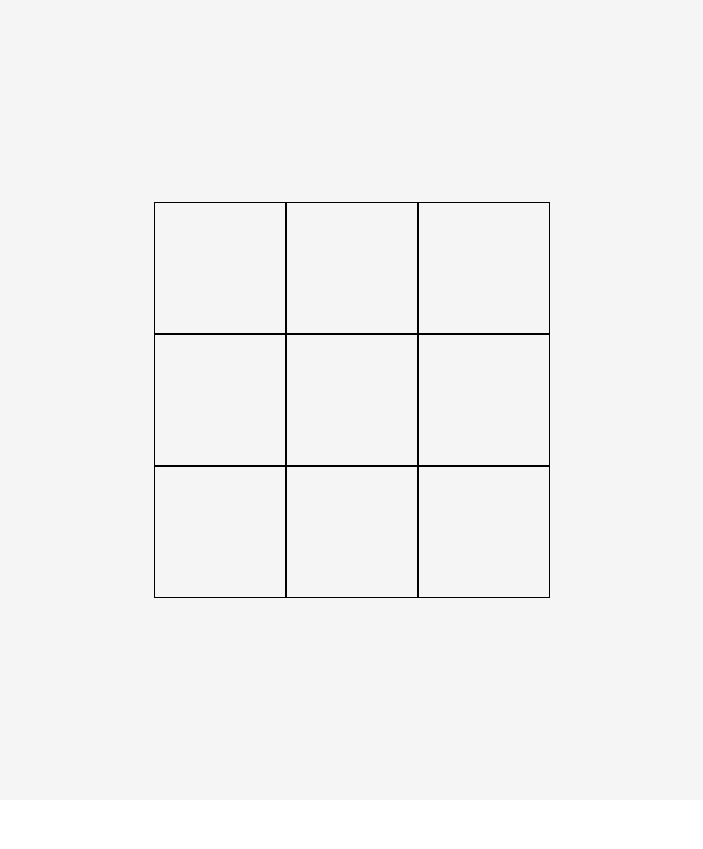
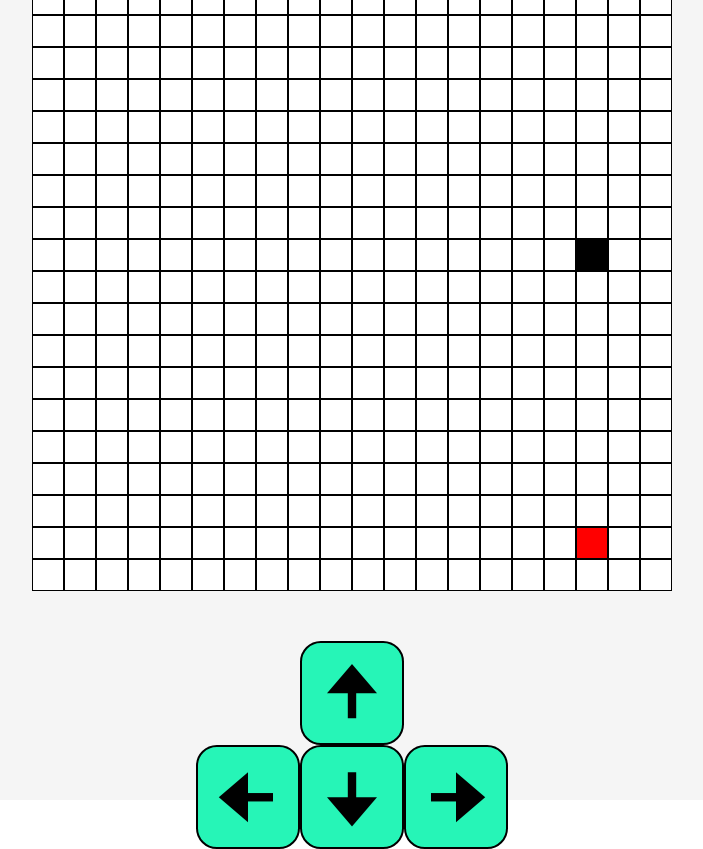
Before and after one commit to urec-programmec/arendelle2.0, a Vue app in the folder client/: page /game in a window 1280 px wide. Shown: the whole page, without its empty margins (288-991 px from the left). Before the commit the page ends 800 px from the top, so only its background shows below. Built offline with nearby package versions, Linux system fonts and the light colour scheme.

Commit message:
змейка не растёт

```diff
--- a/client/src/components/Game.vue
+++ b/client/src/components/Game.vue
@@ -1,22 +1,45 @@
 <template>
   <div class="pole">
     <div class="row" v-for="(row, i) in table" :key="i">
-      <div class="poloc_centr" @click="click(item)" v-for="(item, j) in row" :key="j">
-          <div class="krug" :style="{'background': item.c === 1 ? 'red' : 'blue' , opacity: getOpacity(item.v)}"></div>
+      <div class="poloc_centr" v-for="(item, j) in row" :key="j" :style="{background: estz(item)}">
+      </div>
+    </div>
+    <div class="panel">
+      <div class="panel_pust"></div>
+      <div class="panel_class" @click="sneik_napr('t')">
+        <i class='bx bxs-up-arrow-alt' ></i>
+      </div>
+      <div class="panel_pust"></div>
+      <div class="panel_class" @click="sneik_napr('l')">
+        <i class='bx bxs-left-arrow-alt' ></i>
+      </div>
+      <div class="panel_class" @click="sneik_napr('b')">
+        <i class='bx bxs-down-arrow-alt' ></i>
+      </div>
+      <div class="panel_class" @click="sneik_napr('r')">
+        <i class='bx bxs-right-arrow-alt' ></i>
       </div>
     </div>
   </div>
 </template>
-
 <script>
-
 export default {
   name: 'Game',
   data () {
     return {
       type: 1,
       table: [],
-      size: 3
+      size: 20,
+      time: 250,
+      zmey: {
+        x: -1,
+        y: -1,
+        napr: 'r'
+      },
+      yabloko: {
+        xya: -1,
+        yya: -1
+      }
     }
   },
   methods: {
@@ -27,103 +50,119 @@ export default {
         let row = []
         for (let j = 0; j < this.size; j++) {
           row.push({
-            v: false,
-            c: '',
             x: j,
             y: i
           })
         }
         this.table.push(row)
       }
+      this.zmey.x = Math.floor(Math.random() * this.size)
+      this.zmey.y = Math.floor(Math.random() * this.size)
+      this.poedan()
     },
-    click (item) {
-      if (!item.v) {
-        item.c = this.type
-        item.v = true
+    estz (item) {
+      if (item.y === this.zmey.y && item.x === this.zmey.x) {
+        return 'black'
+      } else if (item.y === this.yabloko.yya && item.x === this.yabloko.xya) {
+        return 'red'
       } else {
-        return
-      }
-      if (this.type === 1) {
-        this.type = 2
-      } else {
-        this.type = 1
-      }
-      this.win2_0(item.x, item.y)
-    },
-    win2_0 (x, y) {
-      return this.win(x, y, x, y + 1, x, y + 2) ||
-        this.win(x, y, x, y - 1, x, y - 2) ||
-        this.win(x, y, x + 1, y, x + 2, y) ||
-        this.win(x, y, x - 1, y, x - 2, y) ||
-        this.win(x, y, x + 1, y + 1, x + 2, y + 2) ||
-        this.win(x, y, x - 1, y + 1, x - 2, y + 2) ||
-        this.win(x, y, x + 1, y - 1, x + 2, y - 2) ||
-        this.win(x, y, x - 1, y - 1, x - 2, y - 2) ||
-        this.win(x, y + 1, x, y, x, y - 1) ||
-        this.win(x + 1, y, x, y, x - 1, y) ||
-        this.win(x + 1, y + 1, x, y, x - 1, y - 1) ||
-        this.win(x - 1, y + 1, x, y, x + 1, y - 1)
-    },
-    win (x1, y1, x2, y2, x3, y3) {
-      if (x1 < 0 || x1 >= this.size || x2 < 0 || x2 >= this.size || x3 < 0 || x3 >= this.size || y1 < 0 || y1 >= this.size || y2 < 0 || y2 >= this.size || y3 < 0 || y3 >= this.size) {
-        return false
-      }
-      let itr1 = this.table[y1][x1]
-      let itr2 = this.table[y2][x2]
-      let itr3 = this.table[y3][x3]
-      if (itr1.v && itr2.v && itr3.v) {
-        if (itr1.c === 1 && itr2.c === 1 && itr3.c === 1) {
-          setTimeout(() => {
-            alert('Победил красный петух')
-            this.reset()
-          }, 0)
-        }
-        if (itr1.c === 2 && itr2.c === 2 && itr3.c === 2) {
-          setTimeout(() => {
-            alert('Победил синий петух')
-            this.reset()
-          }, 0)
-        }
+        return 'white'
       }
     },
-    getOpacity (a) {
-      if (a === true) {
-        return 1
-      } else {
-        return 0
-      }
+    sneik_pereh () {
+      setInterval(() => {
+        if (this.zmey.y === this.yabloko.yya && this.zmey.x === this.yabloko.xya) {
+          this.poedan()
+        }
+        if (this.zmey.napr === 'r') {
+          if (this.zmey.x === this.size - 1) {
+            this.zmey.x = 0
+          } else {
+            this.zmey.x++
+          }
+        }
+        if (this.zmey.napr === 'l') {
+          if (this.zmey.x === 0) {
+            this.zmey.x = this.size - 1
+          } else {
+            this.zmey.x--
+          }
+        }
+        if (this.zmey.napr === 'b') {
+          if (this.zmey.y === this.size - 1) {
+            this.zmey.y = 0
+          } else {
+            this.zmey.y++
+          }
+        }
+        if (this.zmey.napr === 't') {
+          if (this.zmey.y === 0) {
+            this.zmey.y = this.size - 1
+          } else {
+            this.zmey.y--
+          }
+        }
+      }, this.time)
+    },
+    sneik_napr (napr) {
+      this.zmey.napr = napr
+    },
+    poedan () {
+      this.yabloko.xya = Math.floor(Math.random() * this.size)
+      this.yabloko.yya = Math.floor(Math.random() * this.size)
+      console.log(this.yabloko.xya, this.yabloko.yya)
     }
   },
   mounted () {
     this.reset()
+    this.sneik_pereh()
   }
 }
 </script>
 
 <style scoped>
+@import url('https://unpkg.com/boxicons@2.0.7/css/boxicons.min.css');
+
 .row {
   display: flex;
   align-items: center;
   justify-content: center;
 }
-.poloc_centr:hover, .poloc_right:hover, .poloc_bottom:hover, .poloc_top:hover, .poloc_left:hover {
+.panel_pust {
+  display: flex;
+  width: 100px;
+  height: 100px;
+  border: 2px solid whitesmoke;
+  background: whitesmoke;
+}
+.panel_class {
+  border: 2px solid black;
+  background: #26f5b7;
+  width: 100px;
+  height: 100px;
+  display: flex;
+  border-radius: 20%;
+  font-size: 100px;
+}
+.panel {
+  width: 312px;
+  height: 212px;
+  display: flex;
+  flex-wrap: wrap;
+  margin-top: 50px;
+
+}
+.poloc_centr:hover, .panel_class:hover{
   cursor: pointer;
 }
 .poloc_centr {
   display: flex;
   align-items: center;
   justify-content: center;
-  width: 130px;
-  height: 130px;
-  background: whitesmoke;
+  width: 30px;
+  height: 30px;
   border: 1px solid black;
 }
- .krug {
-   border-radius: 50%;
-   width: 70%;
-   height: 70%;
- }
-
 .pole {
   position: absolute;
   top: 50%;
```
